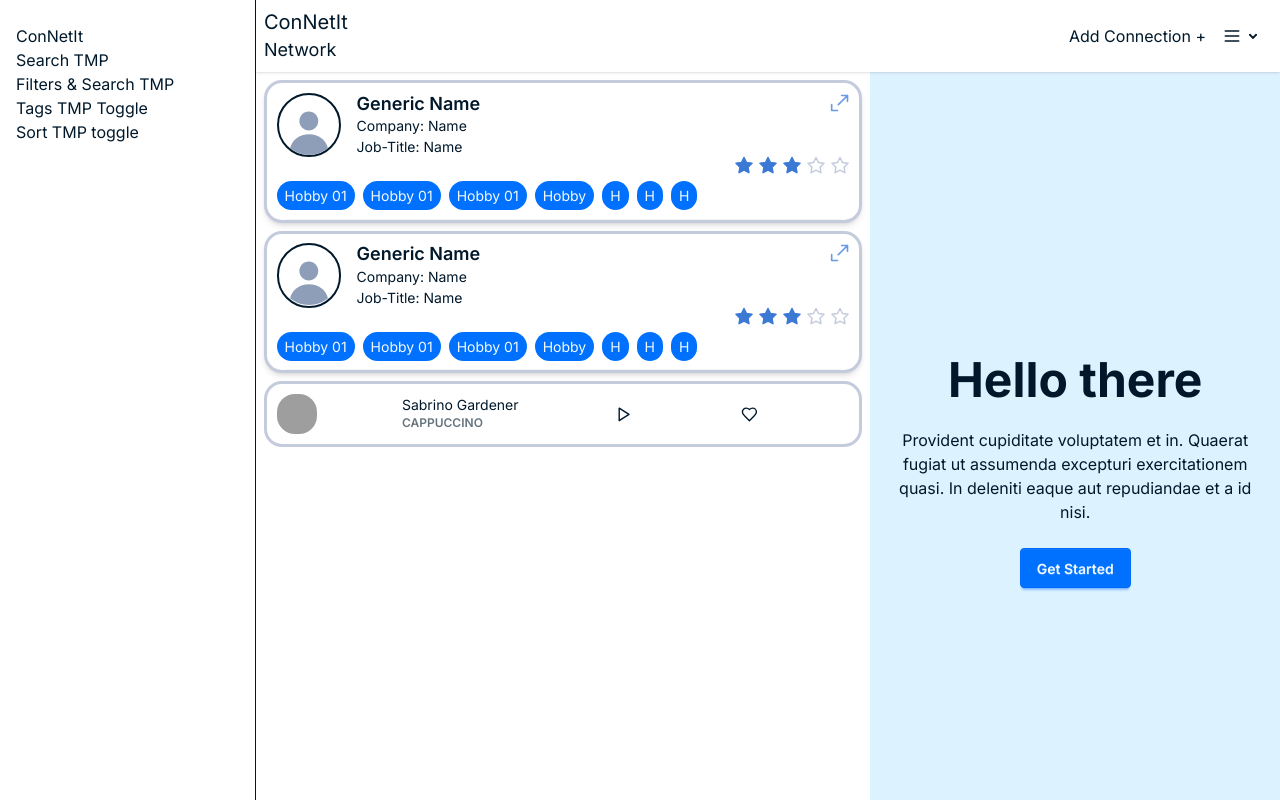
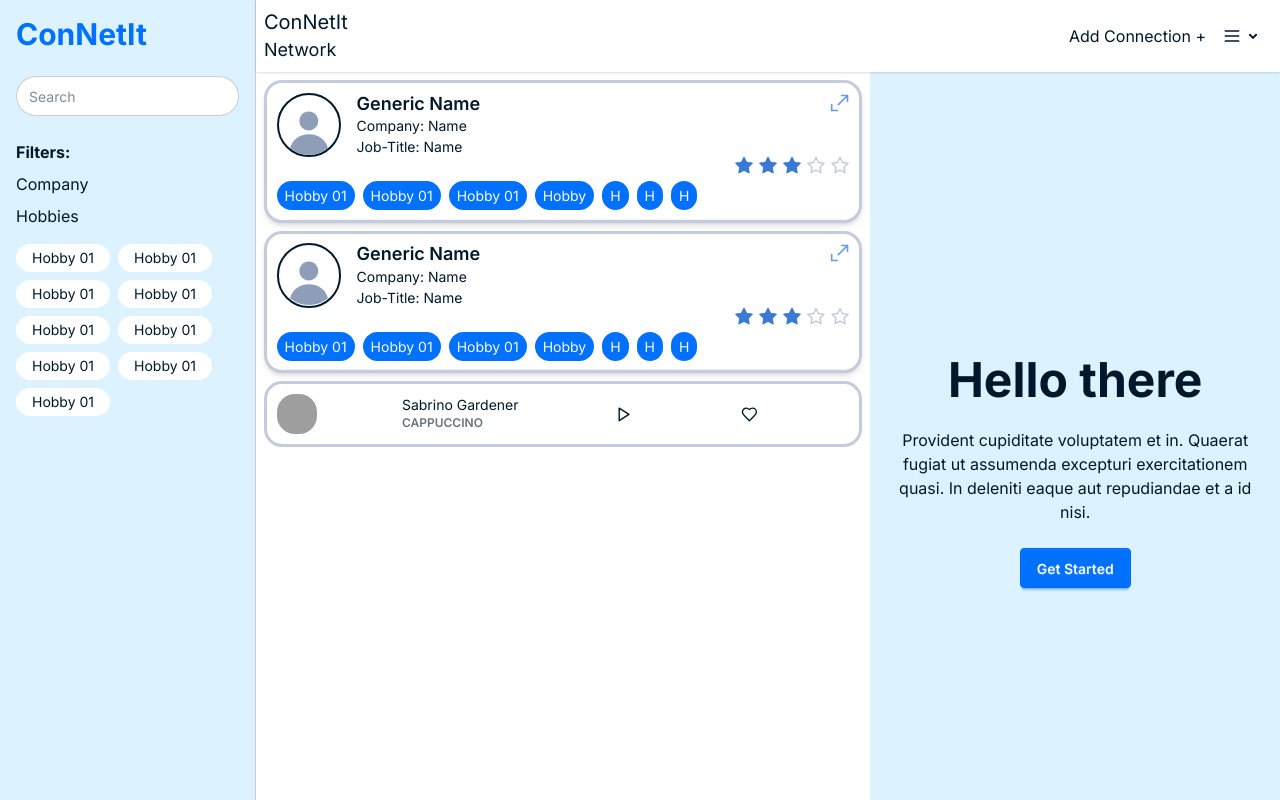
Before and after one commit to FabianoGLentini/ConNetIt, a Next.js app in the folder frontend/: page / in a window 1280 px wide. Built offline with nearby package versions, Linux system fonts and the light colour scheme; grey boxes are pictures that could not be loaded.

Commit message:
Add: search filter bar rough layout refine

```diff
--- a/frontend/app/components/layout/SearchFilter.tsx
+++ /dev/null
@@ -1,37 +0,0 @@
-import React from "react";
-// TODO import additional assets
-
-const SearchFilter = () => {
-  return (
-    // TODO implement should all be wrap in a div ?
-    // TODO replace tmp's
-    <div className="flex h-screen flex-col justify-between border-e">
-      <div className="px-4 py-6">
-        <span>ConNetIt</span>
-        {/* May search name or tag and dynamically...? filters list. Through inputed text */}
-        <div className="place-content-center">
-          <span>Search TMP</span>
-          <h3>Filters & Search TMP</h3>
-          <ul>
-            {/* TODO figure out appropriate toggle html syntax */}
-            <section>
-              <span>Tags TMP Toggle</span>
-              {/* TODO expand based on tag toggle bool */}
-              <ul>
-                {/* TODO call tags component to generate created tags you can search */}
-              </ul>
-            </section>
-            <section>
-              <span>Sort TMP toggle</span>
-              {/* TODO option expand selection & display in span...? */}
-              <ul>{/* sort options by default sort by name */}</ul>
-            </section>
-          </ul>
-        </div>
-        <section>{/* TODO Conection lvl selection by range...?*/}</section>
-      </div>
-    </div>
-  );
-};
-
-export default SearchFilter;
--- /dev/null
+++ b/frontend/app/components/layout/SearchFilterSideBar.tsx
@@ -0,0 +1,65 @@
+import React from "react";
+
+export default function FilterSidebar() {
+  return (
+    <aside className="w-64 min-h-screen bg-base-200 border-r border-base-300 p-4 flex flex-col justify-between">
+      {/* Top Logo + Search */}
+      <div>
+        <h1 className="text-3xl font-bold text-primary mb-6">ConNetIt</h1>
+
+        <input
+          type="text"
+          placeholder="Search"
+          className="input input-bordered w-full rounded-full bg-base-100 mb-6"
+        />
+
+        {/* Filters */}
+        <h2 className="font-bold mb-2">Filters:</h2>
+        <div className="flex flex-col gap-2 mb-4">
+          <div className="flex justify-between items-center cursor-pointer">
+            <span>Company</span>
+          </div>
+          <div className="flex justify-between items-center cursor-pointer">
+            <span>Hobbies</span>
+          </div>
+        </div>
+
+        {/* Tag Pills */}
+        <div className="flex flex-wrap gap-2">
+          {Array.from({ length: 9 }).map((_, i) => (
+            <div
+              key={i}
+              className="bg-base-100 px-4 py-1 rounded-full text-sm text-base-content"
+            >
+              Hobby 01
+            </div>
+          ))}
+        </div>
+      </div>
+
+      {/* Connection Level Rating */}
+      <div className="text-center mb-2">
+        <h3 className="font-bold mb-2">Connection LVL</h3>
+        <div className="flex justify-center gap-1">
+          {Array.from({ length: 5 }).map((_, i) => (
+            <svg
+              key={i}
+              xmlns="http://www.w3.org/2000/svg"
+              fill="none"
+              viewBox="0 0 24 24"
+              stroke="currentColor"
+              className="w-5 h-5 text-base-300"
+            >
+              <path
+                strokeLinecap="round"
+                strokeLinejoin="round"
+                strokeWidth={2}
+                d="M11.049 2.927c.3-.921 1.603-.921 1.902 0l1.518 4.674a1 1 0 00.95.69h4.915c.969 0 1.371 1.24.588 1.81l-3.978 2.89a1 1 0 00-.364 1.118l1.518 4.674c.3.921-.755 1.688-1.538 1.118l-3.978-2.89a1 1 0 00-1.175 0l-3.978 2.89c-.783.57-1.838-.197-1.538-1.118l1.518-4.674a1 1 0 00-.364-1.118L2.67 10.1c-.783-.57-.38-1.81.588-1.81h4.915a1 1 0 00.95-.69l1.518-4.674z"
+              />
+            </svg>
+          ))}
+        </div>
+      </div>
+    </aside>
+  );
+}
--- a/frontend/app/page.tsx
+++ b/frontend/app/page.tsx
@@ -1,6 +1,6 @@
 import Network from "./components/layout/Network";
 import NavBar from "./components/layout/NavBar";
-import SearchFilter from "./components/layout/SearchFilter";
+import SearchFilterSideBar from "./components/layout/SearchFilterSideBar";
 import ConnectionInfoDisplay from "./components/layout/ConnectionInfoDisplay";
 
 export default function Home() {
@@ -9,7 +9,7 @@ export default function Home() {
     // TODO how to properly lay out each section
     <div data-theme="connetit" className="grid grid-cols-5 max-h-screen">
       {/* TODO left section */}
-      <SearchFilter />
+      <SearchFilterSideBar />
       <section className="col-span-4">
         {/* TODO mid section */}
 
```
